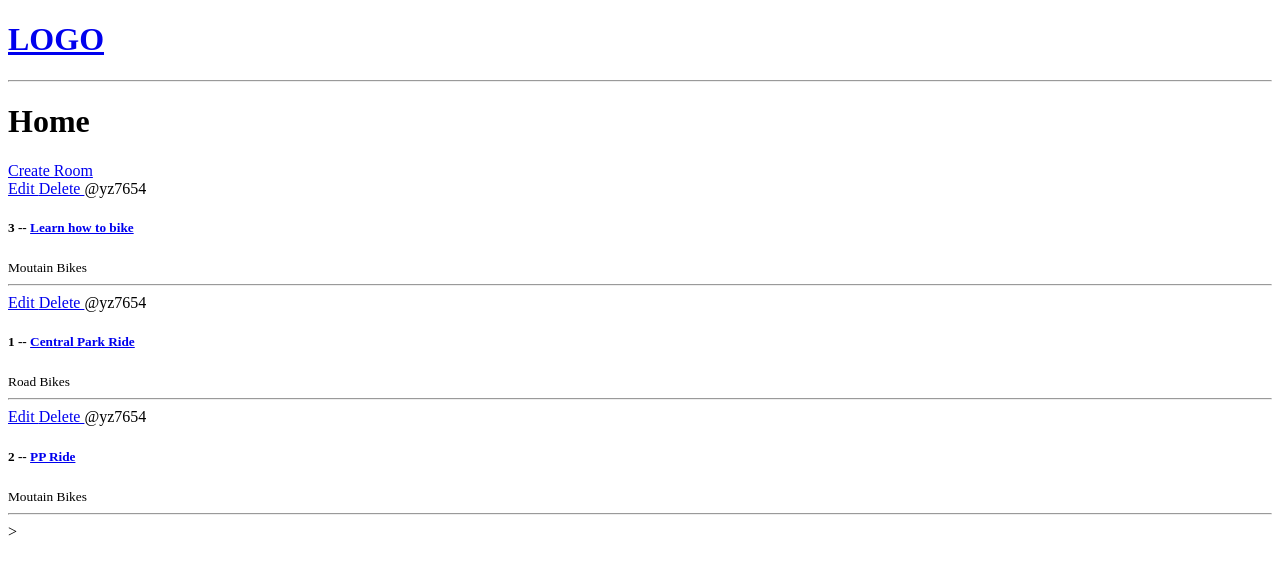
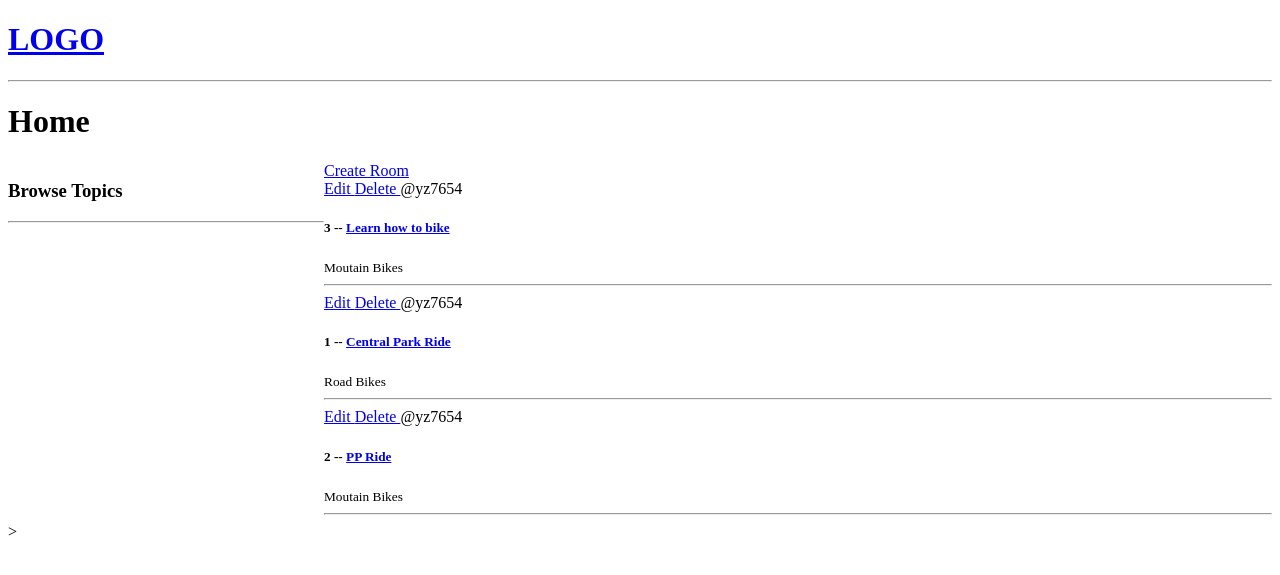
Before and after one commit to yihaozhong/CyclingConnected, a Django app: page / in a window 1280 px wide. Shown: the top 575 px of the page. Run offline with Django 4.2, Linux system fonts and the light colour scheme; data comes from the database, SQL or seed files in the repository.

Commit message:
SEARCH - add

```diff
--- a/base/templates/base/home.html
+++ b/base/templates/base/home.html
@@ -3,9 +3,24 @@
 {% block content %}
 <h1>Home</h1>
 
+<style>
+    .home-container{
+        display: grid;
+        grid-template-columns: 1fr 3fr;
+    }
+</style>
+
+<div class = "home-container">
+    <div>
+        <h3>Browse Topics</h3>
+        <hr>
+
+        {% for topic in topics%}
+
+        {% endfor%}
+    </div>
 
     <div>
-
         <a href="{% url 'create-room' %}"> Create Room</a>
         <div>
             {% for room in rooms %}
@@ -24,4 +39,6 @@
         </div>
 
     </div>
+
+</div>
 {% endblock content %}
--- a/base/views.py
+++ b/base/views.py
@@ -1,7 +1,7 @@
 from django.shortcuts import render, redirect
 from django.http import HttpResponse
 
-from .models import Room
+from .models import Room, Topic
 from .forms import RoomForm
 # Create your views here.
 
@@ -20,7 +20,10 @@ from .forms import RoomForm
 
 def home(request):
     rooms = Room.objects.all()
-    context = {'rooms': rooms}
+
+    topics = Topic.objects.all()
+
+    context = {'rooms': rooms, 'topics': topics}
     return render(request, 'base/home.html', context)
 
 
```
Lines whose indentation alone changed are shown as unchanged.
